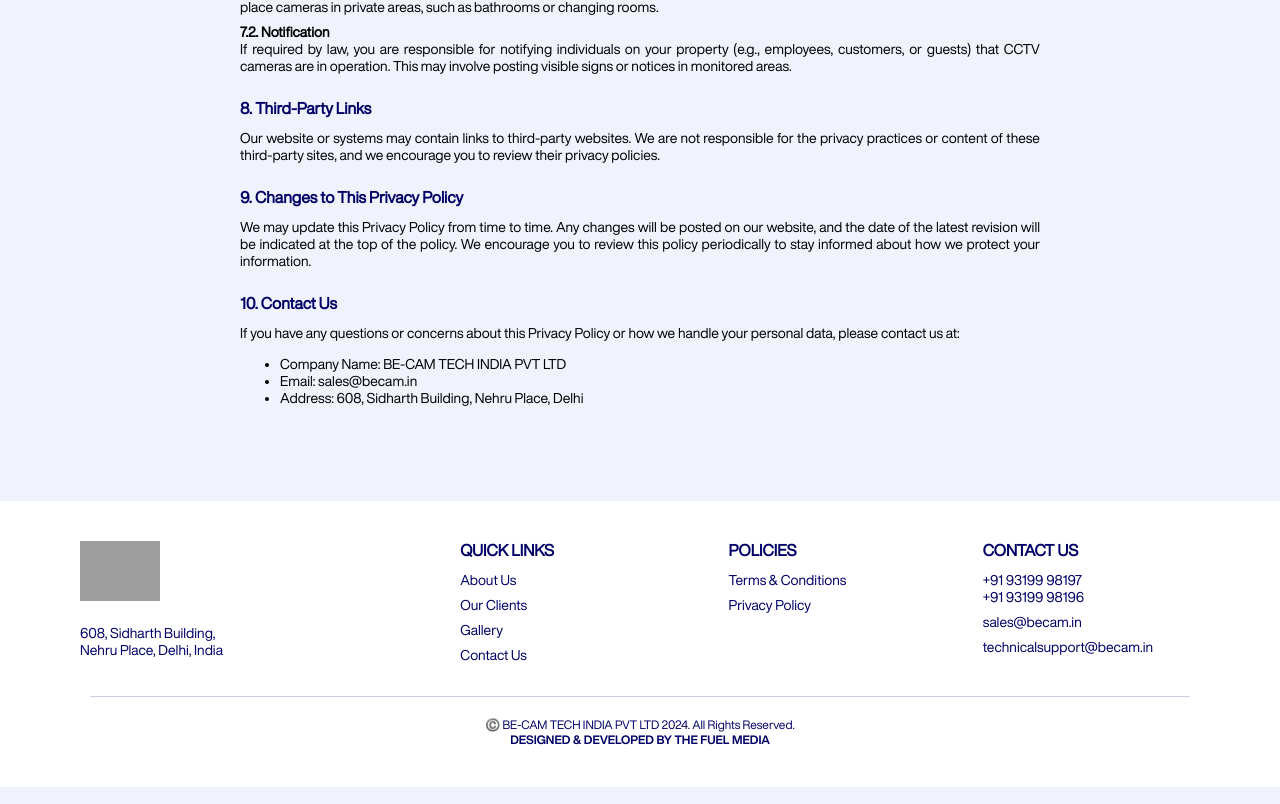
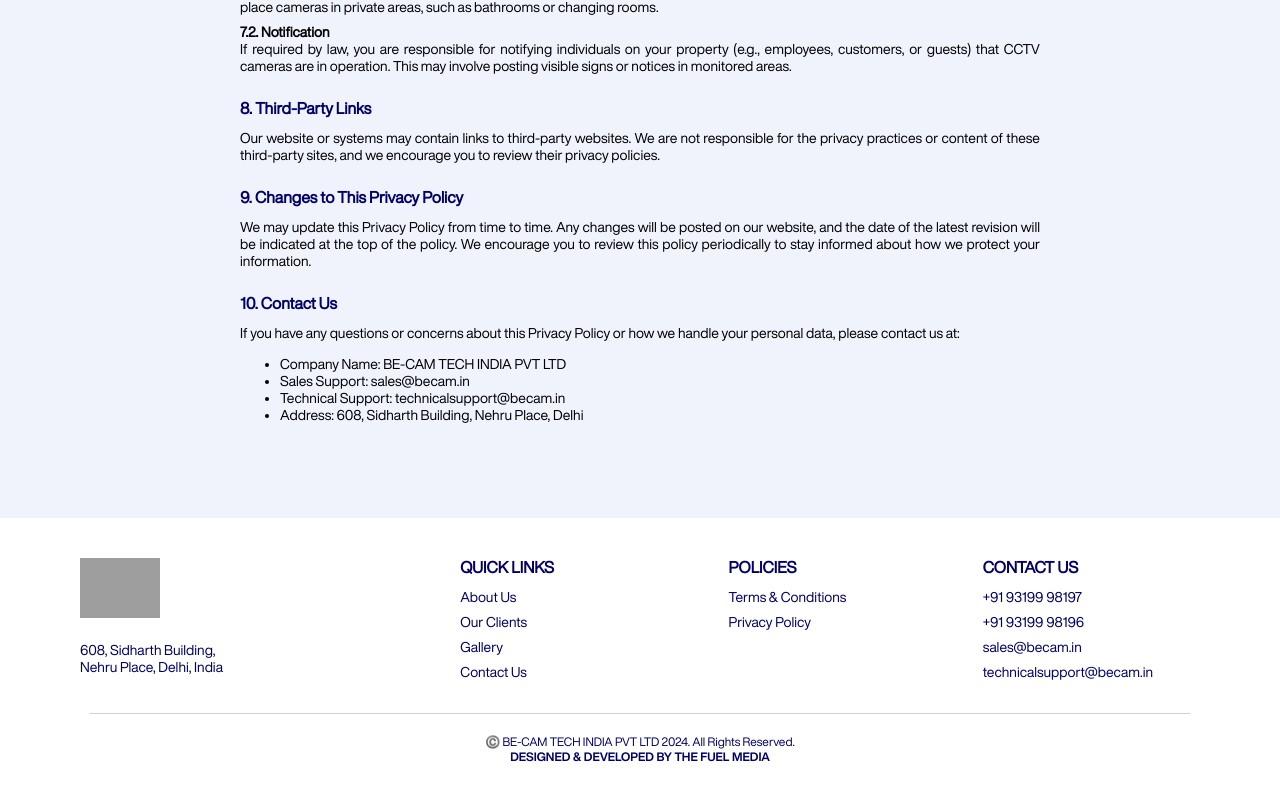
Before and after one commit to mg-mayankgautam/bcam, a React (Create React App) app: page /privacypolicy in a window 1280 px wide. Shown: the part 1695-2499 px from the top of the page. Built offline with nearby package versions, Linux system fonts and the light colour scheme; grey boxes are pictures that could not be loaded.

Commit message:
client changes

```diff
--- a/src/components/AboutPage/MissionVision/MissionVision.jsx
+++ b/src/components/AboutPage/MissionVision/MissionVision.jsx
@@ -43,7 +43,7 @@ const MissionVision = () => {
                     <img src={support} />
                 </div>
                 <div className='WCU_content'>
-                    <div className='WCU_head'>24/7 Support</div>
+                    <div className='WCU_head'>Technical Support</div>
                     <div className='WCU_text'>
                         We offer round-the-clock technical support and maintenance services to ensure your system operates flawlessly.
                     </div>
--- a/src/components/Footer/Footer.js
+++ b/src/components/Footer/Footer.js
@@ -8,7 +8,7 @@ const Footer = () => {
   const location = useLocation();
 
   return (
-    <div className={location.pathname=='/'? 'Footer home' : 'Footer'}>
+    <div className={location.pathname == '/' ? 'Footer home' : 'Footer'}>
       <div className='footerContent'>
 
         <div className='footerLogoContent'>
@@ -60,11 +60,16 @@ const Footer = () => {
 
           <div>
             <div className='footerTitle'>CONTACT US</div>
-            <div>
-              <Link to="tel:+919319998197">+91 93199 98197</Link>
-                <br/>
-                <Link to="tel:+919319998196">+91 93199 98196</Link>
-            </div>
+
+            <Link to="tel:+919319998197">
+              <div>+91 93199 98197</div>
+            </Link>
+
+            <Link to="tel:+919319998196">
+              <div>
+                +91 93199 98196
+              </div>
+            </Link>
             <Link to='mailto:sales@becam.in'>
               <div>sales@becam.in</div>
             </Link>
@@ -80,10 +85,10 @@ const Footer = () => {
       <div className='footerCopyright'>
         <div>©️ BE-CAM TECH INDIA PVT LTD 2024. All Rights Reserved.</div>
         <Link to='https://www.thefuelmedia.co/' target='_blank'>
-          <strong style={{textTransform:'uppercase'}}><div>Designed & Developed by The Fuel Media</div></strong>
+          <strong style={{ textTransform: 'uppercase' }}><div>Designed & Developed by The Fuel Media</div></strong>
         </Link>
       </div>
-    </div>
+    </div >
   )
 }
 
--- a/src/components/Nav/Nav.css
+++ b/src/components/Nav/Nav.css
@@ -97,12 +97,14 @@
     margin: 8px 0 2px;
     text-align: left;
     font-size: 14px;
-    color: #111111;
+    /* color: #111111; */
+    color: var(--primary);
+    font-family: 'myfontbold';
 }
 
 .dropdown-item:hover {
-    color: black;
-    font-weight: 600;
+    /* color: black; */
+    font-family: 'myfontblack';
     cursor: pointer;
 }
 
--- a/src/components/PrivacyPolicy/PrivacyPolicy.js
+++ b/src/components/PrivacyPolicy/PrivacyPolicy.js
@@ -1,5 +1,6 @@
 import React, { useEffect } from 'react'
 import '../TermsConditions/Terms.css'
+import { Link } from 'react-router-dom';
 
 const PrivacyPolicy = () => {
 
@@ -152,7 +153,16 @@ const PrivacyPolicy = () => {
                     If you have any questions or concerns about this Privacy Policy or how we handle your personal data, please contact us at:
                     <ul>
                         <li>Company Name: BE-CAM TECH INDIA PVT LTD</li>
-                        <li>Email: sales@becam.in</li>
+                        <li>Sales Support:{' '}
+                            <Link to='mailto:sales@becam.in'>
+                                sales@becam.in
+                            </Link>
+                        </li>
+                        <li>Technical Support:{' '}
+                            <Link to='mailto:technicalsupport@becam.in'>
+                                technicalsupport@becam.in
+                            </Link>
+                        </li>
                         <li>Address: 608, Sidharth Building, Nehru Place, Delhi</li>
                     </ul>
                 </div>
--- a/src/components/TermsConditions/Terms.css
+++ b/src/components/TermsConditions/Terms.css
@@ -4,7 +4,7 @@
     flex-direction: column;
     gap: 24px;
     text-align: justify;
-    width: 100%;
+    width: calc(100% - 128px);
     max-width: 800px;
     margin: 0 auto;
     font-size: 14px;
@@ -28,3 +28,10 @@
     margin-top: 8px;
     font-weight: 700;
 }
+
+@media only screen and (orientation: portrait) {
+    .Terms{
+        padding: 132px 20px 80px;
+        width: calc(100% - 40px);
+    }
+}
--- a/src/components/TermsConditions/Terms.js
+++ b/src/components/TermsConditions/Terms.js
@@ -1,5 +1,6 @@
 import React, { useEffect } from 'react';
 import './Terms.css';
+import { Link } from 'react-router-dom';
 
 const Terms = () => {
 
@@ -158,7 +159,16 @@ const Terms = () => {
                     If you have any questions or concerns about these Terms, please contact us at:
                     <ul>
                         <li>Company Name: BE-CAM TECH INDIA PVT LTD</li>
-                        <li>Email: sales@becam.in</li>
+                        <li>Sales Support:{' '}
+                            <Link to='mailto:sales@becam.in'>
+                                sales@becam.in
+                            </Link>
+                        </li>
+                        <li>Technical Support:{' '}
+                            <Link to='mailto:technicalsupport@becam.in'>
+                                technicalsupport@becam.in
+                            </Link>
+                        </li>
                         <li>Address: 608, Sidharth Building, Nehru Place, Delhi</li>
                     </ul>
                 </div>
```
